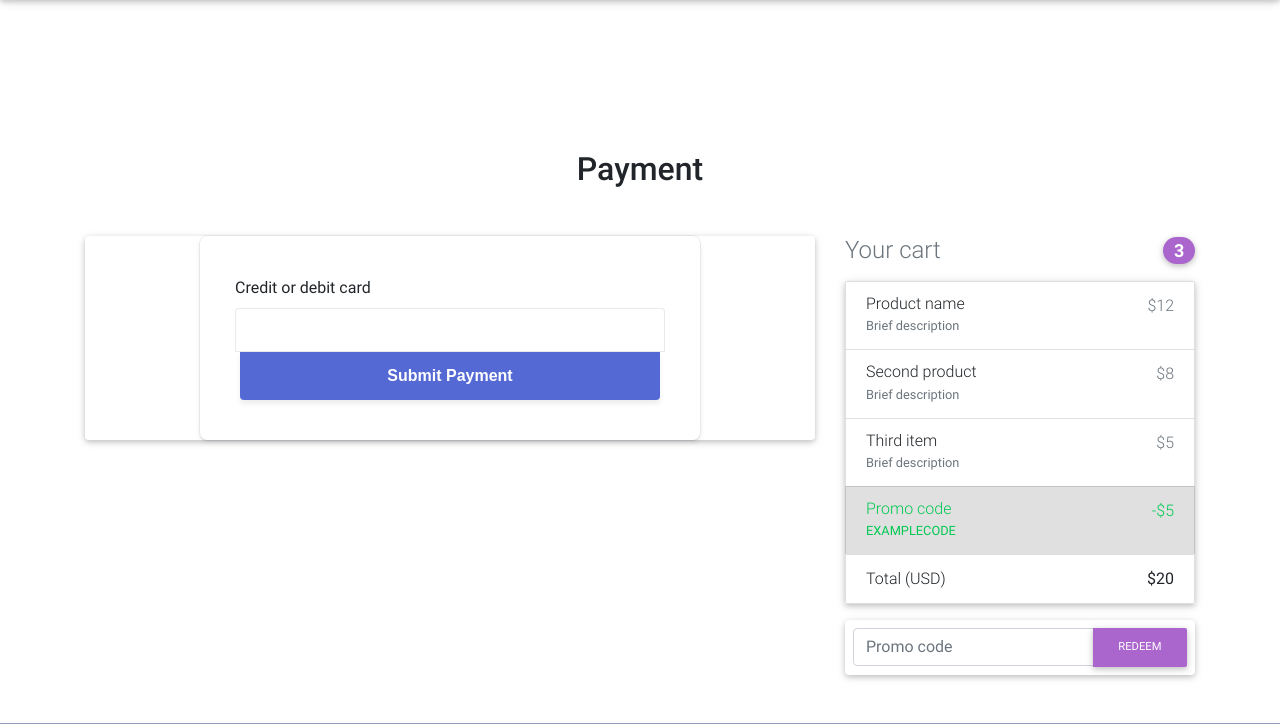
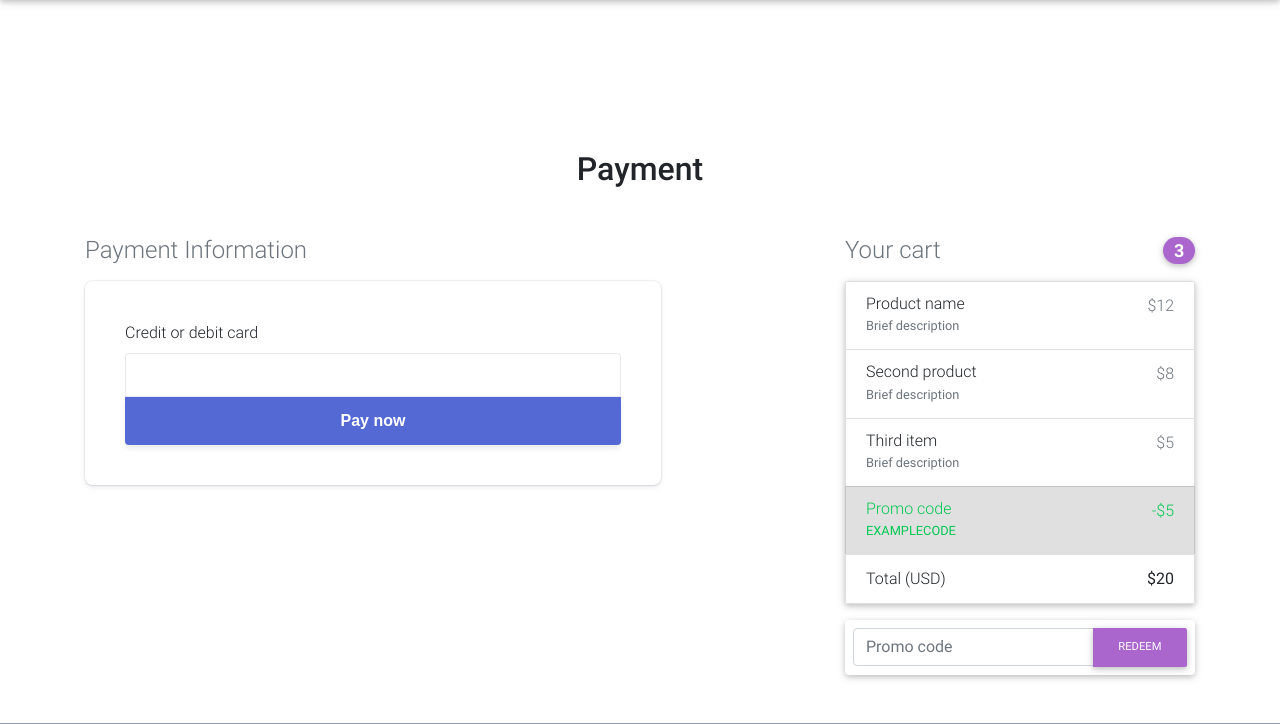
Before and after one commit to cleung0305/Django_Ecommerce, a Django app: page /payment/1/ in a window 1280 px wide. Shown: the part 66-790 px from the top of the page. Run offline with Django 3.2, Linux system fonts and the light colour scheme; some libraries are stand-ins or nearby versions.

Commit message:
stripe design

```diff
--- a/core/forms.py
+++ b/core/forms.py
@@ -20,6 +20,11 @@ PAYMENT_CHOICES = (
 
 
 class CheckoutForm(forms.Form):
+    email = forms.EmailField(widget=forms.EmailInput(attrs={
+        'id':'email',
+        'class':'form-control'
+    }), required=False)
+
     street_address = forms.CharField(widget=forms.TextInput(attrs={
             'id':'address',
             'class':'form-control'
--- a/core/models.py
+++ b/core/models.py
@@ -90,6 +90,7 @@ class OrderItem(models.Model):
 
 class BillingAddress(models.Model):
     user = models.ForeignKey(settings.AUTH_USER_MODEL, on_delete=models.CASCADE)
+    email = models.EmailField(max_length=200, null=True)
     street_address = models.CharField(max_length=100)
     apartment_address = models.CharField(max_length=100)
     city = models.CharField(max_length=100)
--- a/core/views.py
+++ b/core/views.py
@@ -59,6 +59,7 @@ class CheckoutView(View):
         try:
             order = Order.objects.get(user=self.request.user, ordered=False)
             if form.is_valid():
+                email = form.cleaned_data.get('email')
                 street_address = form.cleaned_data.get('street_address')
                 apartment_address = form.cleaned_data.get('apartment_address')
                 city = form.cleaned_data.get('city')
@@ -72,6 +73,7 @@ class CheckoutView(View):
                 payment_option = form.cleaned_data.get('payment_option')
                 billing_address = BillingAddress(
                     user=self.request.user,
+                    email = email,
                     street_address=street_address,
                     apartment_address=apartment_address,
                     city=city,
--- a/templates/checkout.html
+++ b/templates/checkout.html
@@ -59,9 +59,7 @@
 
               </div>
               <!--Grid row-->
-              {% endcomment %}
 
-              {% comment %}
               <!--Username-->
               <div class="md-form input-group pl-0 mb-5">
                 <div class="input-group-prepend">
@@ -73,7 +71,7 @@
 
               <!--email-->
               <div class="md-form mb-5">
-                <input type="text" id="email" class="form-control">
+                {{ form.email }}
                 <label for="email" class="">Email (optional)</label>
                 <p class="mt-0 h6 text-muted" style="font-size:0.8rem;">We will send you a confirmation via this email address.</p>
               </div>
--- a/templates/payment.html
+++ b/templates/payment.html
@@ -2,21 +2,12 @@
 {% load static %}
 
 {% block extra_head %}
-
-{% endblock extra_head %}
-
-{% block content %}
-
 <style type="text/css">
   /* Variables */
-    /* * {
-      box-sizing: border-box;
-    } */
-
-    #payment-form {
-      width: 30vw;
+  #stripe-form {
+    width: 45vw;
     min-width: 500px;
-      align-self: center;
+    align-self: left;
     box-shadow: 0px 0px 0px 0.5px rgba(50, 50, 93, 0.1),
       0px 2px 5px 0px rgba(50, 50, 93, 0.1), 0px 1px 1.5px 0px rgba(0, 0, 0, 0.07);
     border-radius: 7px;
@@ -26,7 +17,7 @@
   input {
     border-radius: 6px;
     margin-bottom: 6px;
-      padding: 12px;
+    padding: 16px;
     border: 1px solid rgba(50, 50, 93, 0.1);
     height: 44px;
     font-size: 16px;
@@ -60,7 +51,7 @@
   #card-element {
     border-radius: 4px 4px 0 0 ;
     padding: 12px;
-      border: 1px solid rgba(50, 50, 93, 0.1);
+    border: 0.2px solid rgba(50, 50, 93, 0.1);
     height: 44px;
     width: 100%;
     background: white;
@@ -71,7 +62,7 @@
   }
 
   /* Buttons and links */
-    #submit {
+  #payBtn {
     background: #5469d4;
     color: #ffffff;
     font-family: Arial, sans-serif;
@@ -86,10 +77,10 @@
     box-shadow: 0px 4px 5.5px 0px rgba(0, 0, 0, 0.07);
     width: 100%;
   }
-    #submit:hover {
+  #payBtn:hover {
     filter: contrast(115%);
   }
-    #submit:disabled {
+  #payBtn:disabled {
     opacity: 0.5;
     cursor: default;
   }
@@ -171,6 +162,9 @@
   }
 
 </style>
+{% endblock extra_head %}
+
+{% block content %}
 
   <!--Main layout-->
   <main class="mt-5 pt-4">
@@ -182,35 +176,25 @@
       <!--Grid row-->
       <div class="row">
 
-        <!--Grid column-->
         <div class="col-md-8 mb-4">
-
-          <!--Card-->
-          <div class="card">
-
-          <form action="/charge" method="post" id="payment-form">
-            <div class="form-row">
+          <h4 class="d-flex justify-content-between align-items-center mb-3">
+            <span class="text-muted">Payment Information</span>
+          </h4>
+            <form action="/charge" method="post" id="stripe-form">
               <label for="card-element">
                 Credit or debit card
               </label>
               <div id="card-element">
                 <!-- A Stripe Element will be inserted here.. -->
               </div>
-
+              <button id="payBtn">
+                <span id="button-text">Pay now</span>
+              </button>
               <!-- Used to display Element errors. -->
               <div id="card-errors" role="alert"></div>
+            </form>
         </div>
 
-            <button id="submit">Submit Payment</button>
-          </form>
-
-          </div>
-          <!--/.Card-->
-
-        </div>
-        <!--Grid column-->
-
-        <!--Cart info column-->
         <div class="col-md-4 mb-4">
 
           <!-- Heading -->
@@ -336,7 +320,7 @@
 
     function stripeTokenHandler(token) {
       // Insert the token ID into the form so it gets submitted to the server
-      var form = document.getElementById('payment-form');
+      var form = document.getElementById('stripe-form');
       var hiddenInput = document.createElement('input');
       hiddenInput.setAttribute('type', 'hidden');
       hiddenInput.setAttribute('name', 'stripeToken');
@@ -347,14 +331,14 @@
       form.submit();
     }
 
-    var successElement = document.getElementById('stripe-token-handler');
-    document.querySelector('.wrapper').addEventListener('click', function() {
-      successElement.className = 'isHidden';
-    });
+    // var successElement = document.getElementById('stripe-token-handler');
+    // document.querySelector('.wrapper').addEventListener('click', function() {
+    //   successElement.className = 'isHidden';
+    // });
 
-    function stripeTokenHandler(token) {
-      successElement.className = '';
-      successElement.querySelector('.token').textContent = token.id;
-    }
+    // function stripeTokenHandler(token) {
+    //   successElement.className = '';
+    //   successElement.querySelector('.token').textContent = token.id;
+    // }
   </script>
 {% endblock content %}
```
Also changed, not shown: core/migrations/0022_billingaddress_email.py (added), db.sqlite3. Lines whose indentation alone changed are shown as unchanged.
